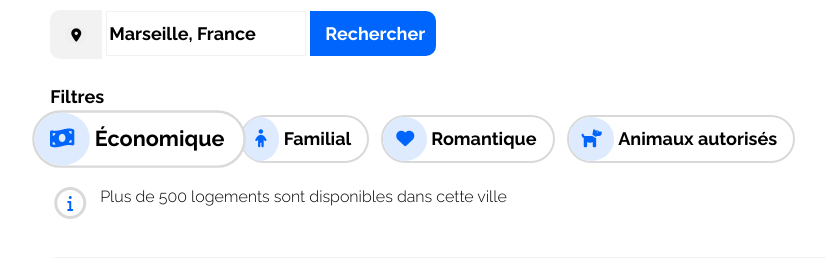
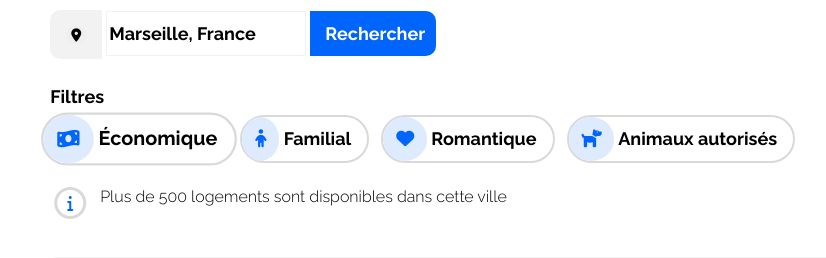
Before and after one commit to jmcob/cvhtml, a PHP site: page /reservia/index.html in a window 1280 px wide, with the pointer over the restyled element. Shown: the part 194-452 px from the top of the page, without its empty margins (1-827 px from the left). Run offline with PHP 8.4, Linux system fonts and the light colour scheme; some libraries are stand-ins or nearby versions.

Commit message:
fiv en trop RC9

```diff
--- a/reservia/index.html
+++ b/reservia/index.html
@@ -306,7 +306,7 @@
 
     </aside> <!-- fin popular -->
       </div>
-  </div>
+
 
     <section class="activity">
 
--- a/reservia/styles.css
+++ b/reservia/styles.css
@@ -204,7 +204,7 @@ div .location {
 }
 
 .filter-button:hover {
-  transform: scale(1.2);
+  transform: scale(1.1);
 }
 .filters-buttons {
   margin: 0px;
```
